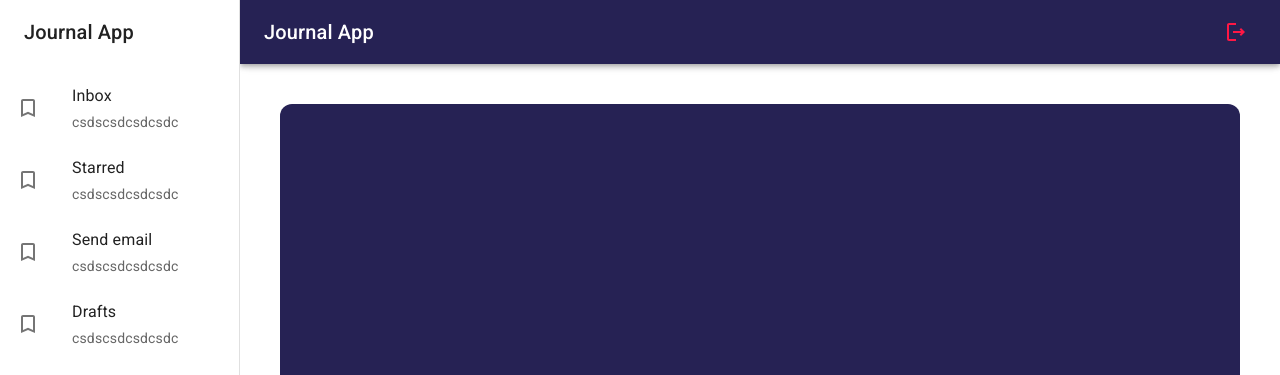
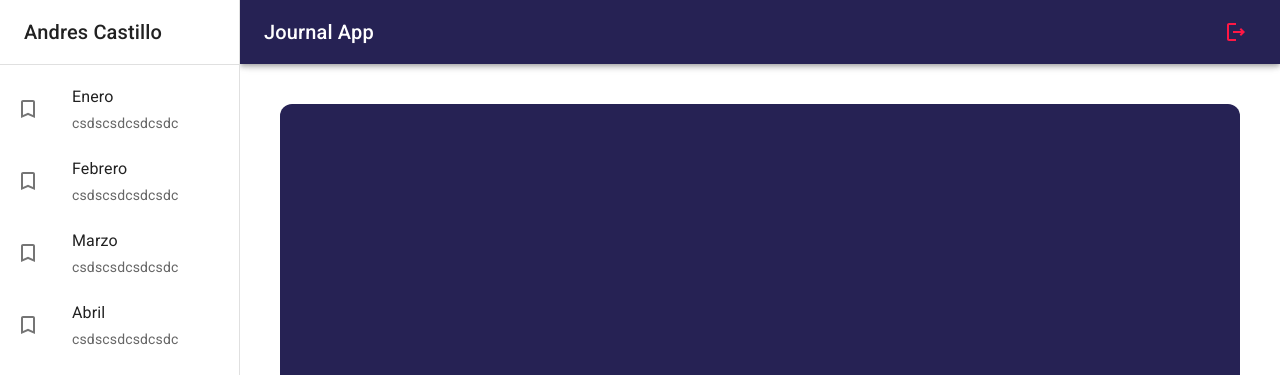
Before and after one commit to Arevelo27/journal-app, a React (Vite) app: page / in a window 1280 px wide. Shown: the top 375 px of the page. Built offline with nearby package versions, Linux system fonts and the light colour scheme.

Commit message:
Se  hacen algunos ajustes al navbar y al sidebar

```diff
--- a/src/ui/components/Navbar.jsx
+++ b/src/ui/components/Navbar.jsx
@@ -19,7 +19,7 @@ export const Navbar = ({ drawerWidth = 240 }) => {
                     <MenuOutlined />
                 </IconButton>
 
-                <Grid2 container alignItems='center' justifyContent='space-between' sx={{ flexGrow: 1 }}>
+                <Grid2 container direction='row' alignItems='center' justifyContent='space-between' sx={{ flexGrow: 1 }}>
                     <Typography variant='h6' noWrap component='div'>Journal App</Typography>
 
                     <IconButton color='error'>
--- a/src/ui/components/SideBar.jsx
+++ b/src/ui/components/SideBar.jsx
@@ -1,4 +1,4 @@
-import { Box, Drawer, Grid2, List, ListItem, ListItemButton, ListItemIcon, ListItemText, Toolbar, Typography } from "@mui/material"
+import { Box, Divider, Drawer, Grid2, List, ListItem, ListItemButton, ListItemIcon, ListItemText, Toolbar, Typography } from "@mui/material"
 import { TurnedInNot } from "@mui/icons-material"
 
 export const SideBar = ({ drawerWidth = 240 }) => {
@@ -8,7 +8,7 @@ export const SideBar = ({ drawerWidth = 240 }) => {
             sx={{ width: { sm: drawerWidth }, flexShrink: { sm: 0 } }}
         >
             <Drawer
-                variant="permanent"
+                variant="permanent" // temporary
                 open
                 sx={{
                     display: { xs: 'none', sm: 'block' },
@@ -16,11 +16,13 @@ export const SideBar = ({ drawerWidth = 240 }) => {
                 }}
             >
                 <Toolbar >
-                    <Typography variant="h6" noWrap component="div">Journal App</Typography>
+                    <Typography variant="h6" noWrap component="div">Andres Castillo</Typography>
                 </Toolbar>
+                <Divider />
 
                 <List>
-                    {['Inbox', 'Starred', 'Send email', 'Drafts'].map((text) => (
+                    {
+                        ['Enero', 'Febrero', 'Marzo', 'Abril'].map(text => (
                             <ListItem key={text} disablePadding>
                                 <ListItemButton>
                                     <ListItemIcon>
@@ -32,7 +34,8 @@ export const SideBar = ({ drawerWidth = 240 }) => {
                                     </Grid2>
                                 </ListItemButton>
                             </ListItem>
-                    ))}
+                        ))
+                    }
                 </List>
 
             </Drawer>
```
Lines whose indentation alone changed are shown as unchanged.
